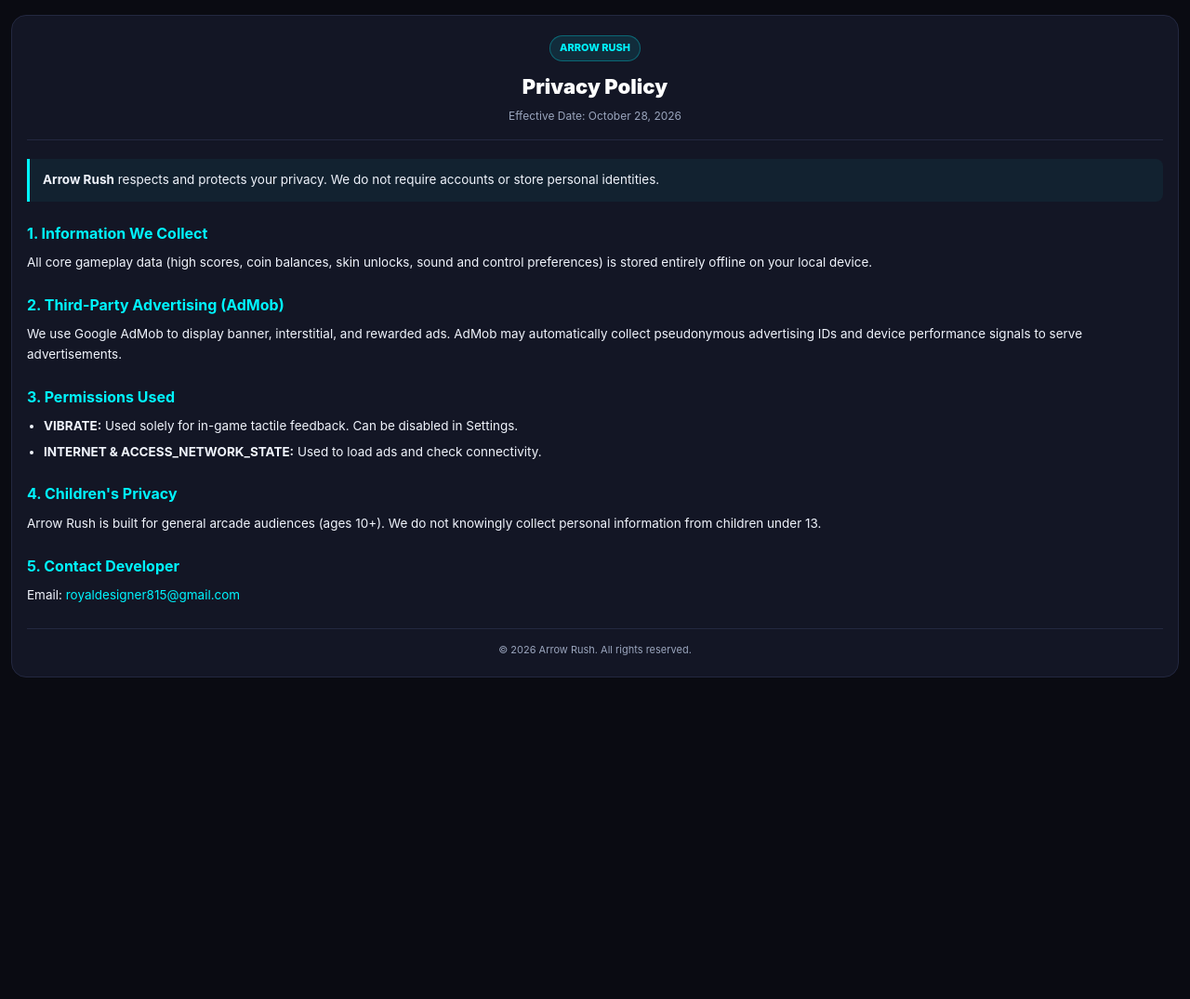
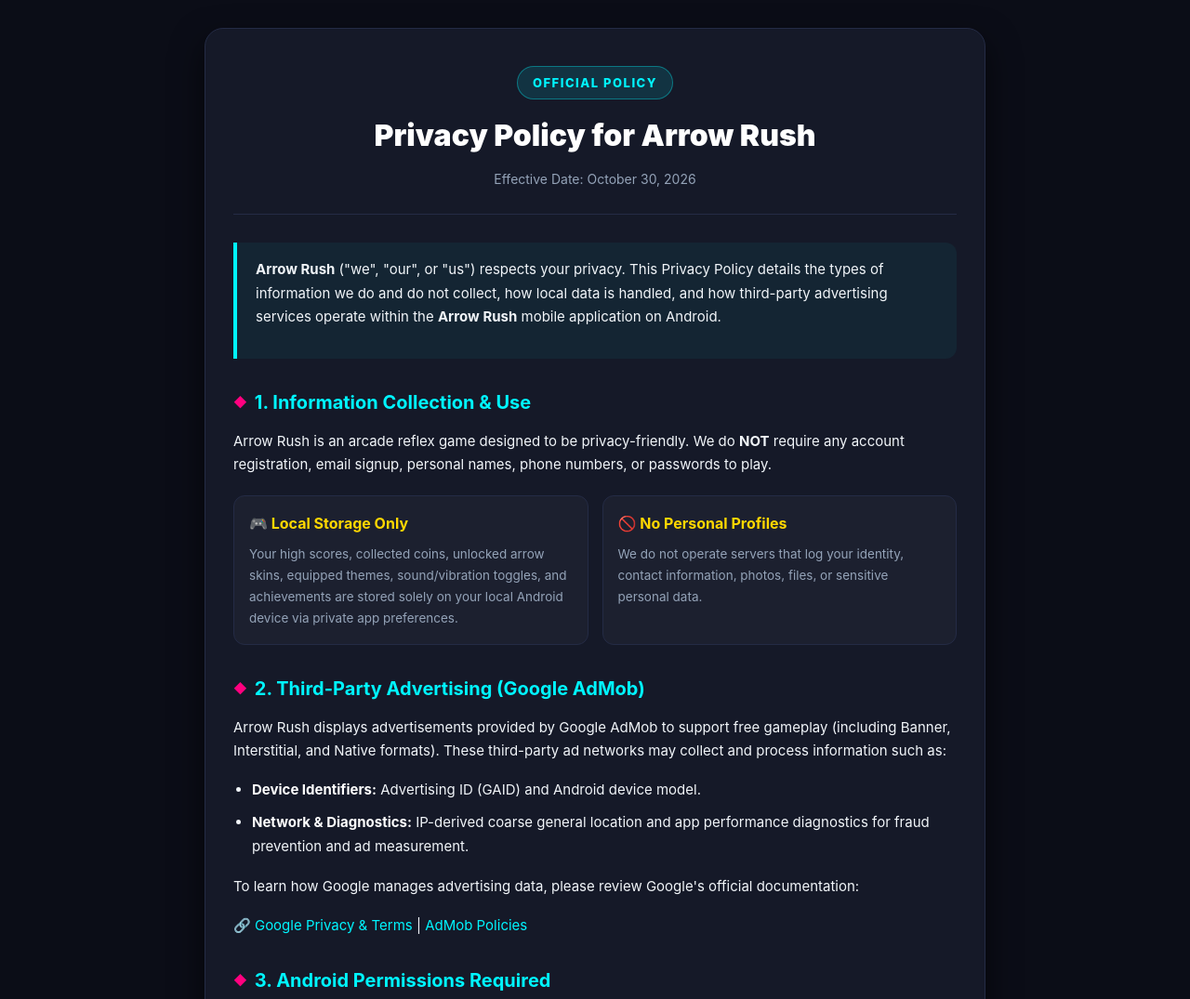
Before and after one commit to royaldesigner2025/arrow-rush-privacy-policy, a plain HTML site: page index.html in a window 1280 px wide. Shown: the top 1075 px of the page at 93% size. Before the commit the page ends 800 px from the top, so only its background shows below. Drawn offline with Linux system fonts and the light colour scheme.

Commit message:
index.html

```diff
--- a/index.html
+++ b/index.html
@@ -6,14 +6,14 @@
     <title>Privacy Policy - Arrow Rush</title>
     <style>
         :root {
-            --bg-color: #0A0B12;
-            --surface-color: #131625;
-            --surface-border: #232840;
-            --primary-neon: #00F5FF;
-            --secondary-neon: #FF007F;
-            --text-main: #F0F4FC;
-            --text-muted: #9AA5BD;
-            --link-color: #00F5FF;
+            --bg-color: #0b0d17;
+            --card-bg: #151928;
+            --accent-cyan: #00f5ff;
+            --accent-pink: #ff007f;
+            --accent-gold: #ffd700;
+            --text-primary: #f1f5f9;
+            --text-secondary: #94a3b8;
+            --border-color: #242b45;
         }
 
         * {
@@ -23,131 +23,232 @@
         }
 
         body {
-            font-family: -apple-system, BlinkMacSystemFont, "Segoe UI", Roboto, sans-serif;
+            font-family: -apple-system, BlinkMacSystemFont, "Segoe UI", Roboto, Helvetica, Arial, sans-serif;
             background-color: var(--bg-color);
-            color: var(--text-main);
-            line-height: 1.6;
-            padding: 16px 12px;
+            color: var(--text-primary);
+            line-height: 1.7;
+            padding: 30px 15px;
         }
 
         .container {
-            background: var(--surface-color);
-            border: 1px solid var(--surface-border);
-            border-radius: 16px;
-            padding: 20px 16px;
+            max-width: 840px;
+            margin: 0 auto;
+            background: var(--card-bg);
+            border: 1px solid var(--border-color);
+            border-radius: 20px;
+            padding: 40px 30px;
+            box-shadow: 0 15px 35px rgba(0, 0, 0, 0.6);
         }
 
-        header {
-            border-bottom: 1px solid var(--surface-border);
-            padding-bottom: 16px;
-            margin-bottom: 20px;
+        .header {
             text-align: center;
+            border-bottom: 1px solid var(--border-color);
+            padding-bottom: 25px;
+            margin-bottom: 30px;
         }
 
-        .logo-badge {
+        .app-badge {
             display: inline-block;
-            font-size: 11px;
+            background: rgba(0, 245, 255, 0.12);
+            color: var(--accent-cyan);
+            border: 1px solid rgba(0, 245, 255, 0.35);
+            padding: 6px 16px;
+            border-radius: 30px;
+            font-size: 13px;
             font-weight: 800;
-            color: var(--primary-neon);
+            letter-spacing: 1.5px;
             text-transform: uppercase;
-            background: rgba(0, 245, 255, 0.1);
-            border: 1px solid rgba(0, 245, 255, 0.3);
-            padding: 4px 10px;
-            border-radius: 14px;
-            margin-bottom: 10px;
+            margin-bottom: 12px;
         }
 
         h1 {
-            font-size: 22px;
+            font-size: 32px;
             font-weight: 900;
-            color: #FFFFFF;
-            margin-bottom: 4px;
+            color: #ffffff;
+            margin-bottom: 8px;
         }
 
-        .last-updated {
-            color: var(--text-muted);
-            font-size: 12px;
+        .updated-date {
+            color: var(--text-secondary);
+            font-size: 14px;
+        }
+
+        .intro-box {
+            background: rgba(0, 245, 255, 0.05);
+            border-left: 4px solid var(--accent-cyan);
+            border-radius: 0 12px 12px 0;
+            padding: 16px 20px;
+            margin-bottom: 25px;
         }
 
         h2 {
-            font-size: 16px;
-            color: var(--primary-neon);
-            margin-top: 22px;
-            margin-bottom: 8px;
+            font-size: 20px;
+            color: var(--accent-cyan);
+            margin-top: 30px;
+            margin-bottom: 12px;
             font-weight: 700;
+            display: flex;
+            align-items: center;
+            gap: 8px;
         }
 
-        p, ul {
-            margin-bottom: 12px;
-            color: var(--text-main);
-            font-size: 13.5px;
+        h2::before {
+            content: "◆";
+            color: var(--accent-pink);
+            font-size: 14px;
+        }
+
+        p {
+            margin-bottom: 16px;
+            color: var(--text-primary);
+            font-size: 15px;
         }
 
         ul {
-            margin-left: 18px;
+            margin-left: 20px;
+            margin-bottom: 18px;
         }
 
         li {
-            margin-bottom: 6px;
+            margin-bottom: 10px;
+            color: var(--text-primary);
+            font-size: 15px;
         }
 
-        .highlight-box {
-            background: rgba(0, 245, 255, 0.05);
-            border-left: 3px solid var(--primary-neon);
-            padding: 12px 14px;
-            border-radius: 0 8px 8px 0;
-            margin: 14px 0;
+        li strong {
+            color: #ffffff;
         }
 
-        .highlight-box p {
+        a {
+            color: var(--accent-cyan);
+            text-decoration: none;
+            transition: color 0.2s;
+        }
+
+        a:hover {
+            color: #ffffff;
+            text-decoration: underline;
+        }
+
+        .card-grid {
+            display: grid;
+            grid-template-columns: repeat(auto-fit, minmax(240px, 1fr));
+            gap: 15px;
+            margin: 20px 0;
+        }
+
+        .info-card {
+            background: rgba(255, 255, 255, 0.03);
+            border: 1px solid var(--border-color);
+            border-radius: 12px;
+            padding: 16px;
+        }
+
+        .info-card h3 {
+            font-size: 16px;
+            color: var(--accent-gold);
+            margin-bottom: 8px;
+        }
+
+        .info-card p {
+            font-size: 13.5px;
+            color: var(--text-secondary);
             margin-bottom: 0;
         }
 
-        a {
-            color: var(--link-color);
-            text-decoration: none;
+        .contact-box {
+            background: rgba(255, 0, 127, 0.06);
+            border: 1px solid rgba(255, 0, 127, 0.25);
+            border-radius: 14px;
+            padding: 20px;
+            margin-top: 25px;
         }
 
         footer {
-            margin-top: 24px;
-            padding-top: 14px;
-            border-top: 1px solid var(--surface-border);
             text-align: center;
-            color: var(--text-muted);
-            font-size: 11px;
+            margin-top: 40px;
+            padding-top: 20px;
+            border-top: 1px solid var(--border-color);
+            color: var(--text-secondary);
+            font-size: 13px;
+        }
+
+        @media (max-width: 600px) {
+            .container {
+                padding: 24px 18px;
+            }
+            h1 {
+                font-size: 25px;
+            }
+            h2 {
+                font-size: 18px;
+            }
         }
     </style>
 </head>
 <body>
 
 <div class="container">
-    <header>
-        <div class="logo-badge">Arrow Rush</div>
-        <h1>Privacy Policy</h1>
-        <div class="last-updated">Effective Date: October 28, 2026</div>
-    </header>
-
-    <div class="highlight-box">
-        <p><strong>Arrow Rush</strong> respects and protects your privacy. We do not require accounts or store personal identities.</p>
+    <div class="header">
+        <div class="app-badge">Official Policy</div>
+        <h1>Privacy Policy for Arrow Rush</h1>
+        <div class="updated-date">Effective Date: October 30, 2026</div>
     </div>
 
-    <h2>1. Information We Collect</h2>
-    <p>All core gameplay data (high scores, coin balances, skin unlocks, sound and control preferences) is stored entirely offline on your local device.</p>
+    <div class="intro-box">
+        <p><strong>Arrow Rush</strong> ("we", "our", or "us") respects your privacy. This Privacy Policy details the types of information we do and do not collect, how local data is handled, and how third-party advertising services operate within the <strong>Arrow Rush</strong> mobile application on Android.</p>
+    </div>
 
-    <h2>2. Third-Party Advertising (AdMob)</h2>
-    <p>We use Google AdMob to display banner, interstitial, and rewarded ads. AdMob may automatically collect pseudonymous advertising IDs and device performance signals to serve advertisements.</p>
+    <h2>1. Information Collection & Use</h2>
+    <p>Arrow Rush is an arcade reflex game designed to be privacy-friendly. We do <strong>NOT</strong> require any account registration, email signup, personal names, phone numbers, or passwords to play.</p>
 
-    <h2>3. Permissions Used</h2>
+    <div class="card-grid">
+        <div class="info-card">
+            <h3>🎮 Local Storage Only</h3>
+            <p>Your high scores, collected coins, unlocked arrow skins, equipped themes, sound/vibration toggles, and achievements are stored solely on your local Android device via private app preferences.</p>
+        </div>
+        <div class="info-card">
+            <h3>🚫 No Personal Profiles</h3>
+            <p>We do not operate servers that log your identity, contact information, photos, files, or sensitive personal data.</p>
+        </div>
+    </div>
+
+    <h2>2. Third-Party Advertising (Google AdMob)</h2>
+    <p>Arrow Rush displays advertisements provided by Google AdMob to support free gameplay (including Banner, Interstitial, and Native formats). These third-party ad networks may collect and process information such as:</p>
     <ul>
-        <li><strong>VIBRATE:</strong> Used solely for in-game tactile feedback. Can be disabled in Settings.</li>
-        <li><strong>INTERNET & ACCESS_NETWORK_STATE:</strong> Used to load ads and check connectivity.</li>
+        <li><strong>Device Identifiers:</strong> Advertising ID (GAID) and Android device model.</li>
+        <li><strong>Network & Diagnostics:</strong> IP-derived coarse general location and app performance diagnostics for fraud prevention and ad measurement.</li>
+    </ul>
+    <p>To learn how Google manages advertising data, please review Google's official documentation:</p>
+    <p>🔗 <a href="https://policies.google.com/privacy" target="_blank" rel="noopener">Google Privacy & Terms</a> | <a href="https://support.google.com/admob/answer/6128543" target="_blank" rel="noopener">AdMob Policies</a></p>
+
+    <h2>3. Android Permissions Required</h2>
+    <p>Our application requests only the minimum permissions necessary for gameplay and advertising:</p>
+    <ul>
+        <li><strong>VIBRATE:</strong> Used solely to generate tactile vibration pulses when matching arrows, hitting combos, or making mistakes. You can turn this off anytime in the in-game Settings.</li>
+        <li><strong>INTERNET & ACCESS_NETWORK_STATE:</strong> Allows the app to connect to Google AdMob servers to display test and live advertisements and check network connectivity.</li>
     </ul>
 
-    <h2>4. Children's Privacy</h2>
-    <p>Arrow Rush is built for general arcade audiences (ages 10+). We do not knowingly collect personal information from children under 13.</p>
+    <h2>4. Children’s Privacy (COPPA Compliance)</h2>
+    <p>Arrow Rush does not address anyone under the age of 13. We do not knowingly collect personally identifiable information from children under 13 years of age. If you are a parent or guardian and become aware that your child has provided personal information, please contact us and we will promptly take appropriate action.</p>
 
-    <h2>5. Contact Developer</h2>
-    <p>Email: <a href="mailto:royaldesigner815@gmail.com">royaldesigner815@gmail.com</a></p>
+    <h2>5. Data Retention & How to Delete Data</h2>
+    <p>Because all gameplay data (scores, coins, unlocked skins) is saved exclusively on your local device, you can delete and reset all data at any time by:</p>
+    <ul>
+        <li>Tapping <strong>"RESET GAME SCORES"</strong> in the in-game Settings screen, or</li>
+        <li>Clearing App Storage / Cache in Android Settings &gt; Apps &gt; Arrow Rush &gt; Storage &gt; Clear Storage, or</li>
+        <li>Uninstalling the game from your Android device.</li>
+    </ul>
+
+    <h2>6. Changes to This Privacy Policy</h2>
+    <p>We may update our Privacy Policy from time to time. You are advised to review this page periodically for any updates. Changes are effective immediately upon being posted on this page.</p>
+
+    <div class="contact-box">
+        <h2 style="margin-top: 0; color: #ffffff;">7. Contact Us</h2>
+        <p>If you have any questions or suggestions regarding our Privacy Policy, please reach out to us:</p>
+        <p>📧 <strong>Developer Email:</strong> <a href="mailto:royaldesigner815@gmail.com">royaldesigner815@gmail.com</a></p>
+        <p>📱 <strong>Application:</strong> Arrow Rush</p>
+    </div>
 
     <footer>
         &copy; 2026 Arrow Rush. All rights reserved.
```
